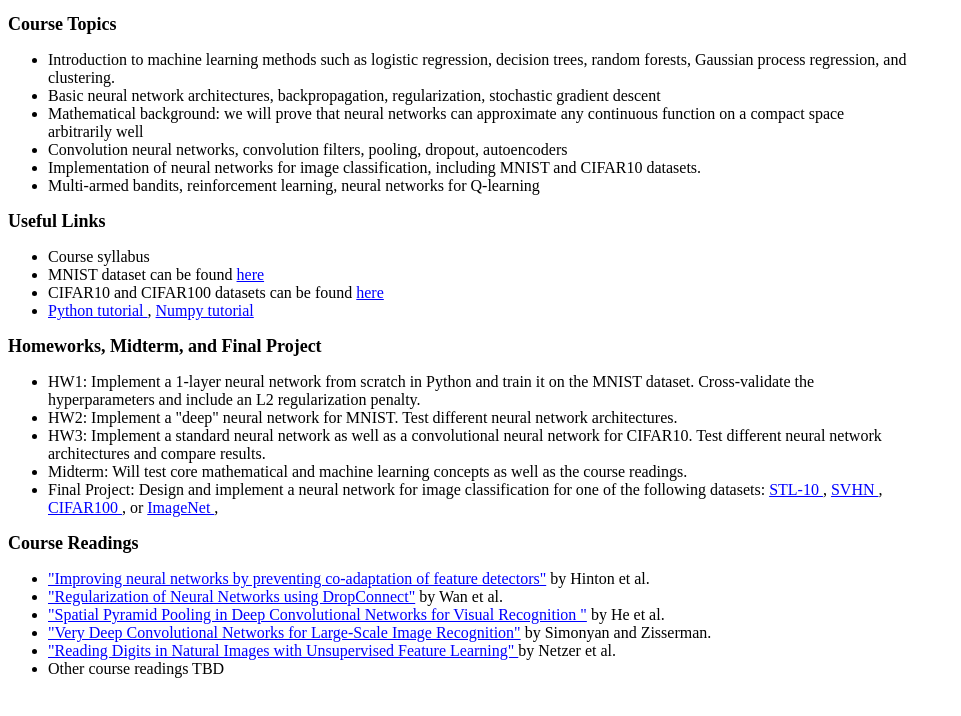
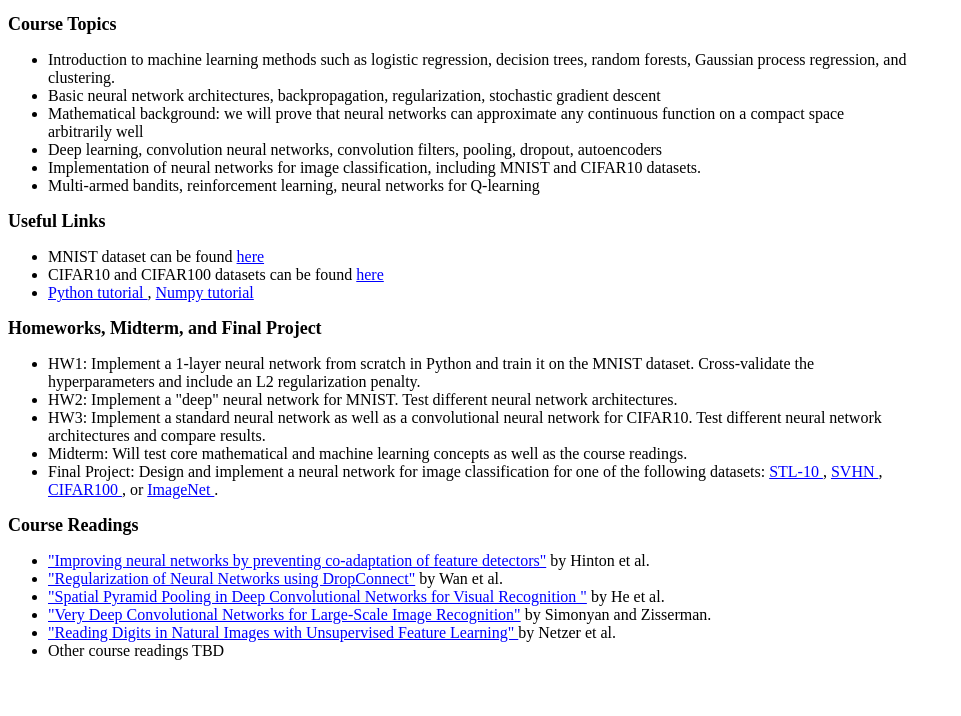
Before and after one commit to jasirign/NeuralNetworks_and_DeepLearning, a plain HTML site: page index.html in a window 1280 px wide. Shown: the part 84-800 px from the top of the page, without its empty margins (0-961 px from the left). Drawn offline with Linux system fonts and the light colour scheme.

Commit message:
second tryy

```diff
--- a/index.html
+++ b/index.html
@@ -22,6 +22,8 @@
 
 <P><FONT SIZE="4" COLOR=#000000>Instructor: Justin Sirignano (j.sirignano AT imperial.ac.uk)</FONT></P>
 
+
+
 <TABLE WIDTH="900" BORDER="0" CELLSPACING="0" CELLPADDING="0" ALIGN="LEFT" VALIGN="TOP">
 <TR><TD WIDTH="900" ALIGN="LEFT" VALIGN="TOP">
 
@@ -32,7 +34,7 @@
 	     Gaussian process regression, and clustering. </li>
 	<li> Basic neural network architectures, backpropagation, regularization, stochastic gradient descent </li>
 	<li> Mathematical background: we will prove that neural networks can approximate any continuous function on a compact space arbitrarily well  </li>
-	<li> Convolution neural networks, convolution filters, pooling, dropout, autoencoders </li>
+	<li> Deep learning, convolution neural networks, convolution filters, pooling, dropout, autoencoders </li>
 	<li> Implementation of neural networks for image classification, including MNIST and CIFAR10 datasets. </li>
 	<li> Multi-armed bandits, reinforcement learning, neural networks for Q-learning </li>
 </ul>
@@ -40,7 +42,6 @@
 
 <FONT SIZE="4" COLOR = #000000><b>Useful Links</b></FONT>
 <ul>
-	<li> Course syllabus </li>
 	<li> MNIST dataset can be found <a href="http://yann.lecun.com/exdb/mnist/"
         target = "_blank"> here </a>  </li>
 	<li> CIFAR10 and CIFAR100 datasets can be found <a href="http://www.cs.utoronto.ca/~kriz/cifar.html"
@@ -60,7 +61,7 @@
         target = "_blank"> STL-10 </a> , <a href="http://ufldl.stanford.edu/housenumbers/"
         target = "_blank"> SVHN </a> , <a href="http://www.cs.toronto.edu/~kriz/cifar.html"
         target = "_blank"> CIFAR100 </a>, or <a href="http://www.image-net.org/"
-        target = "_blank"> ImageNet </a>,  </li>
+        target = "_blank"> ImageNet </a>.  </li>
 </ul>
 
 <FONT SIZE="4" COLOR = #000000><b>Course Readings</b></FONT>
```
